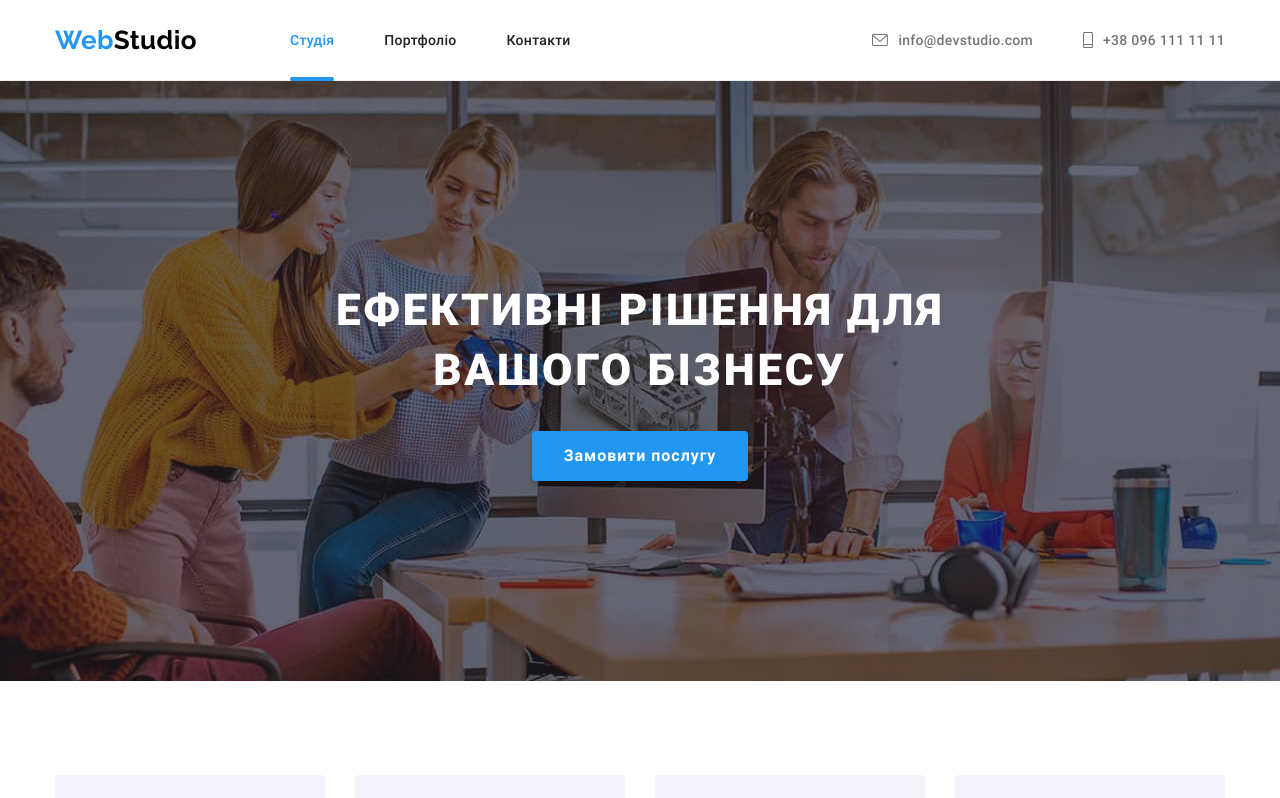
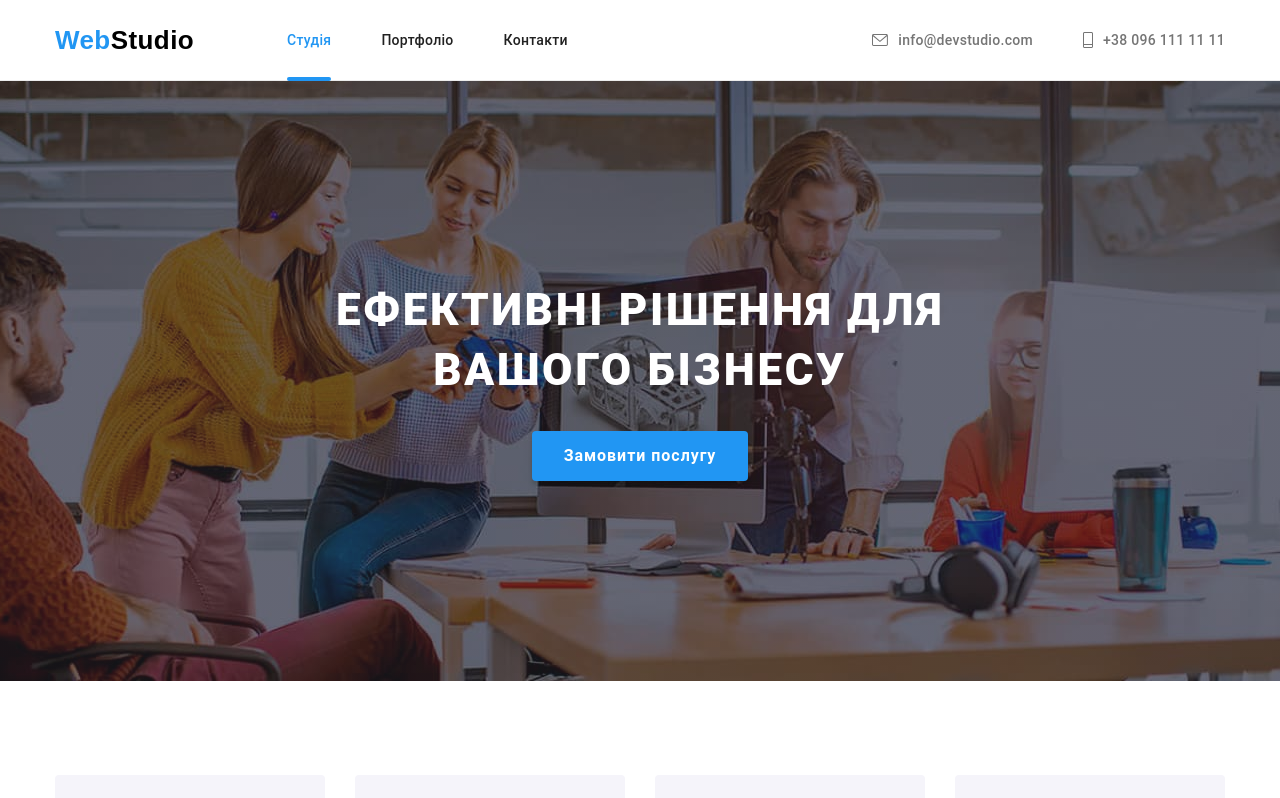
Before and after one commit to ivanpanteliuk/goit-markup-hw-08, a plain HTML site: page index.html in a window 1280 px wide. Shown: the top 798 px of the page. Drawn offline with nearby package versions, Linux system fonts and the light colour scheme; files that its build step writes are made by us from their sources.

Commit message:
Fonts update

```diff
--- a/sass/utils/_fonts.scss
+++ b/sass/utils/_fonts.scss
@@ -1,6 +1,6 @@
 /* raleway-700 - latin_cyrillic-ext */
 @font-face {
-    font-family: 'Raleway';
+    font-family: 'Raleway', sans-serif;
     font-style: normal;
     font-weight: 700;
     src: url('../fonts/raleway-v28-latin_cyrillic-ext-700.eot');
@@ -20,7 +20,7 @@
 
 /* roboto-regular - latin_cyrillic-ext */
 @font-face {
-    font-family: 'Roboto';
+    font-family: 'Roboto', sans-serif;
     font-style: normal;
     font-weight: 400;
     src: url('../fonts/roboto-v30-latin_cyrillic-ext-regular.eot');
@@ -40,7 +40,7 @@
 
 /* roboto-500 - latin_cyrillic-ext */
 @font-face {
-    font-family: 'Roboto';
+    font-family: 'Roboto', sans-serif;
     font-style: normal;
     font-weight: 500;
     src: url('../fonts/roboto-v30-latin_cyrillic-ext-500.eot');
@@ -60,7 +60,7 @@
 
 /* roboto-700 - latin_cyrillic-ext */
 @font-face {
-    font-family: 'Roboto';
+    font-family: 'Roboto', sans-serif;
     font-style: normal;
     font-weight: 700;
     src: url('../fonts/roboto-v30-latin_cyrillic-ext-700.eot');
@@ -80,7 +80,7 @@
 
 /* roboto-900 - latin_cyrillic-ext */
 @font-face {
-    font-family: 'Roboto';
+    font-family: 'Roboto', sans-serif;
     font-style: normal;
     font-weight: 900;
     src: url('../fonts/roboto-v30-latin_cyrillic-ext-900.eot');
```
